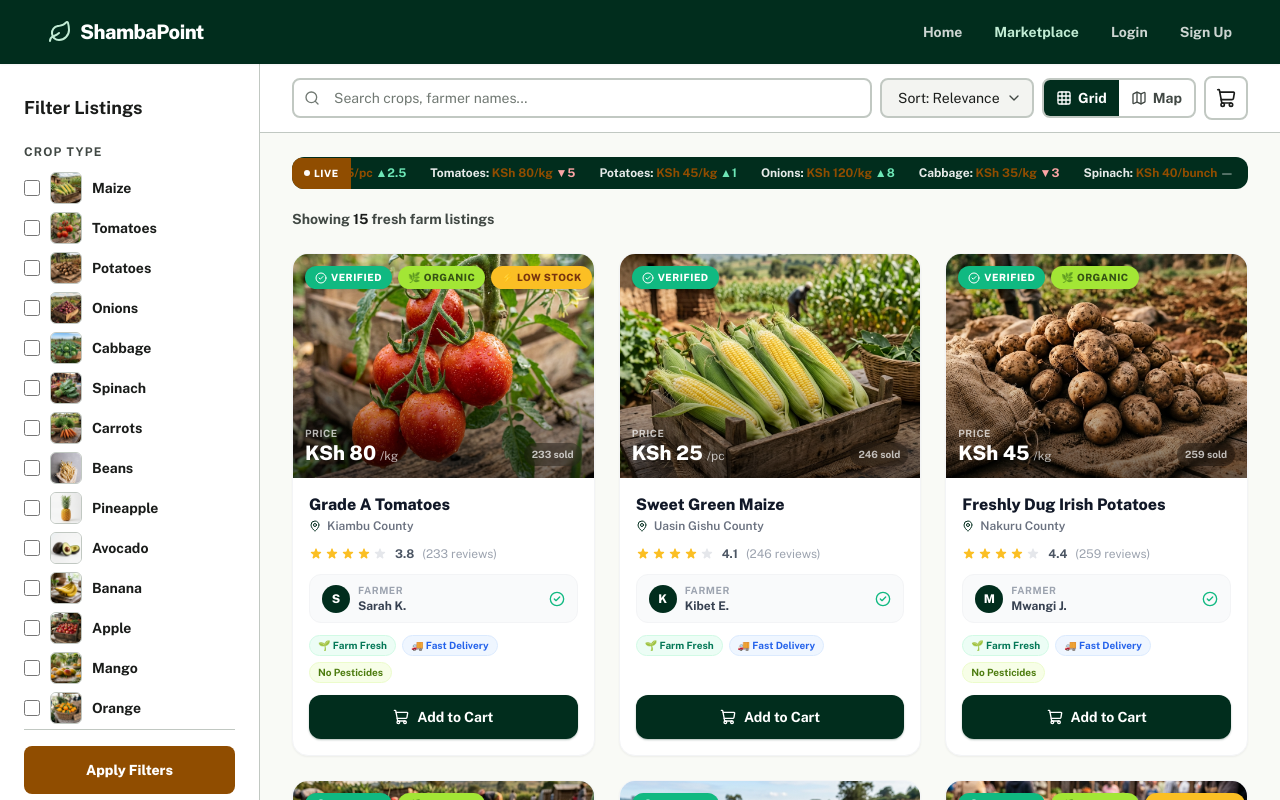
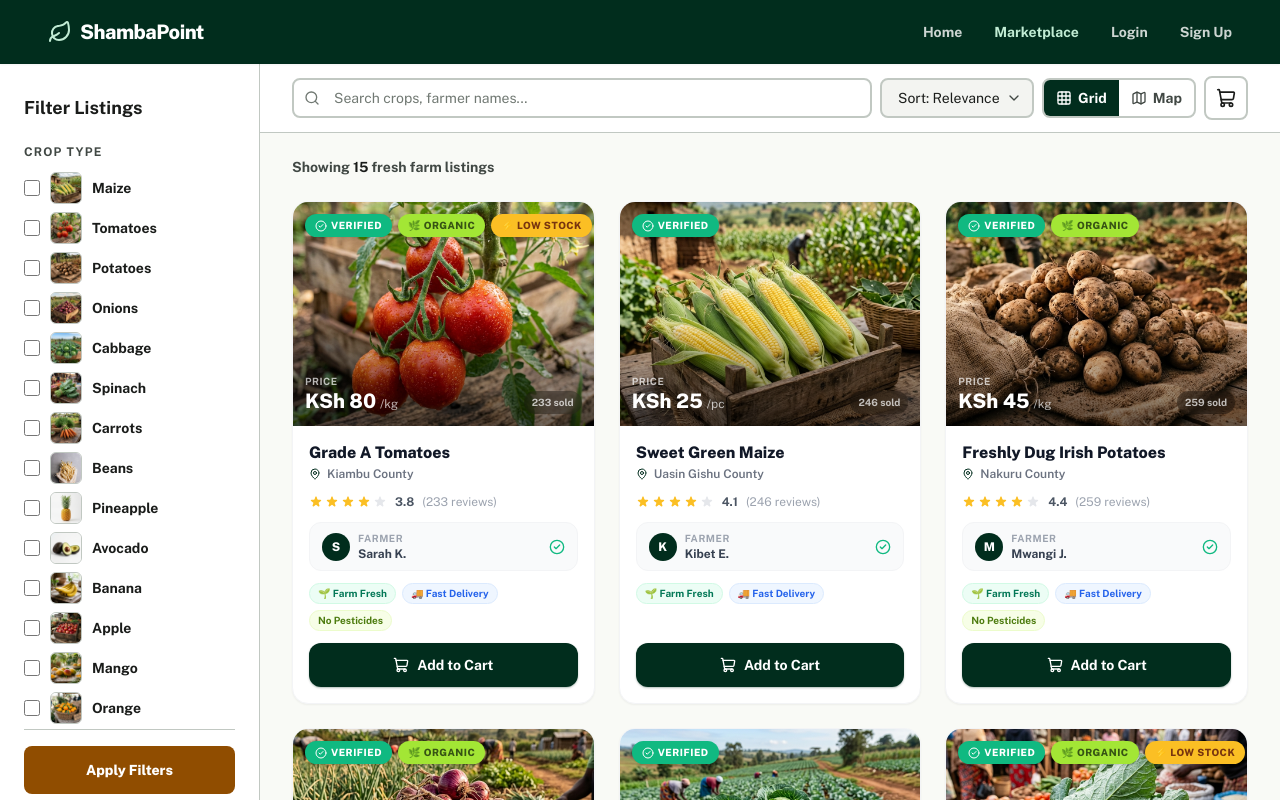
Before and after one commit to aries106888/Agri-Tech, a React (Vite) app: page /market in a window 1280 px wide. Shown: the top 800 px of the page. Built offline with nearby package versions, Linux system fonts and the light colour scheme.

Commit message:
rem: remove live price ticker from marketplace grid view

```diff
--- a/src/pages/market/Market.jsx
+++ b/src/pages/market/Market.jsx
@@ -498,31 +498,6 @@ const Market = () => {
           {view === 'grid' && (
             <div className="px-4 lg:px-8 py-6">
 
-              {/* ── Live Price Ticker ── */}
-              <div className="mb-5 bg-ag-primary rounded-xl overflow-hidden">
-                <div className="flex items-center">
-                  <div className="bg-ag-amber text-white text-[10px] font-black px-3 py-2 shrink-0
-                    flex items-center gap-1 uppercase tracking-wider">
-                    <span className="w-1.5 h-1.5 bg-white rounded-full animate-pulse" />
-                    LIVE
-                  </div>
-                  <div className="overflow-hidden flex-1">
-                    <div className="flex gap-6 px-4 py-2 animate-marquee whitespace-nowrap"
-                      style={{ animation: 'marquee 28s linear infinite' }}>
-                      {[...LIVE_PRICES, ...LIVE_PRICES].map((p, i) => (
-                        <span key={i} className="text-xs font-bold text-white/90 shrink-0">
-                          {p.crop}:{' '}
-                          <span className="text-ag-amber">KSh {p.price}{p.unit}</span>{' '}
-                          <span className={p.change > 0 ? 'text-emerald-300' : p.change < 0 ? 'text-red-300' : 'text-white/50'}>
-                            {p.change > 0 ? `▲${p.change}` : p.change < 0 ? `▼${Math.abs(p.change)}` : '—'}
-                          </span>
-                        </span>
-                      ))}
-                    </div>
-                  </div>
-                </div>
-              </div>
-
               <p className="text-sm font-bold text-ag-muted mb-6">
                 Showing <span className="text-ag-body">{filteredProducts.length}</span> fresh farm listings
               </p>
```
